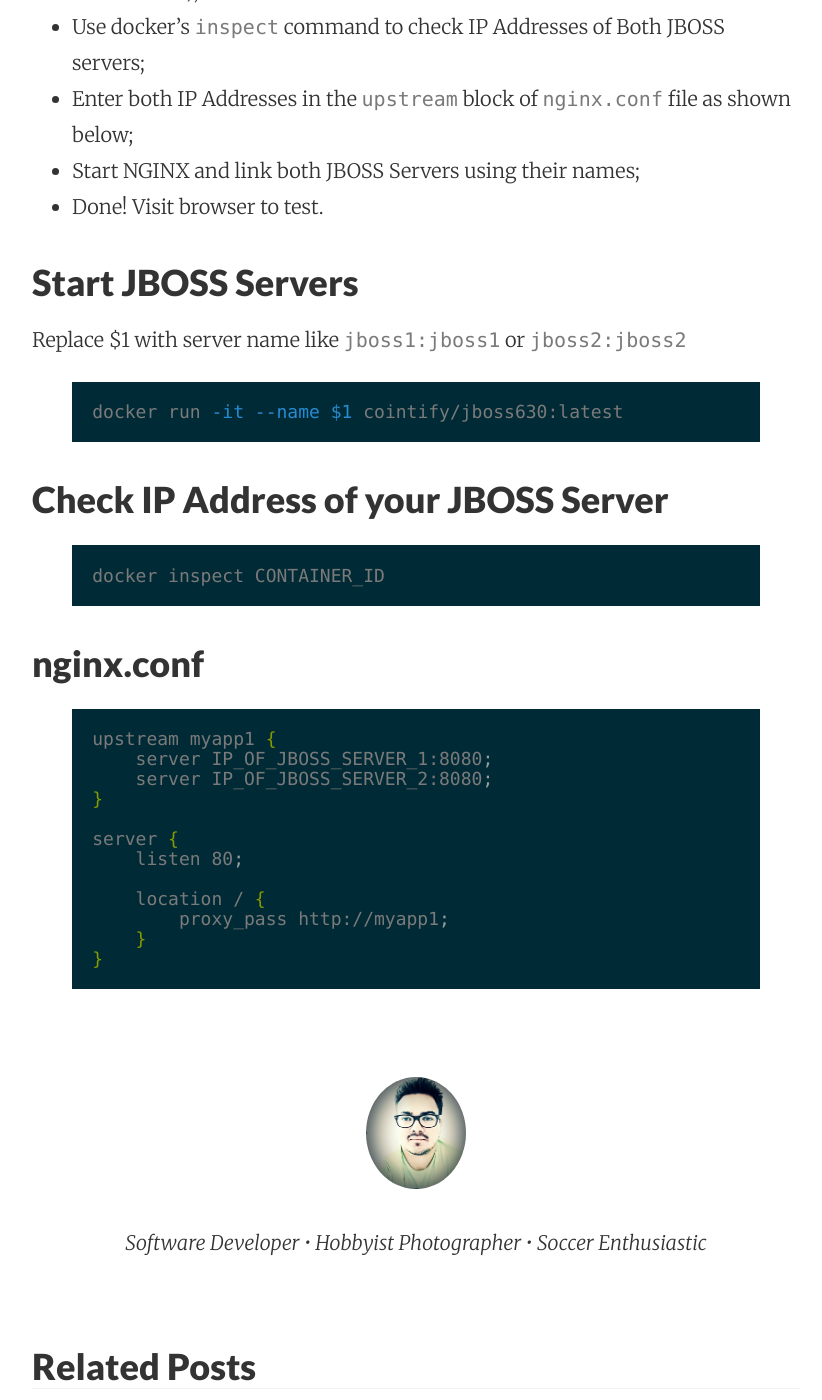
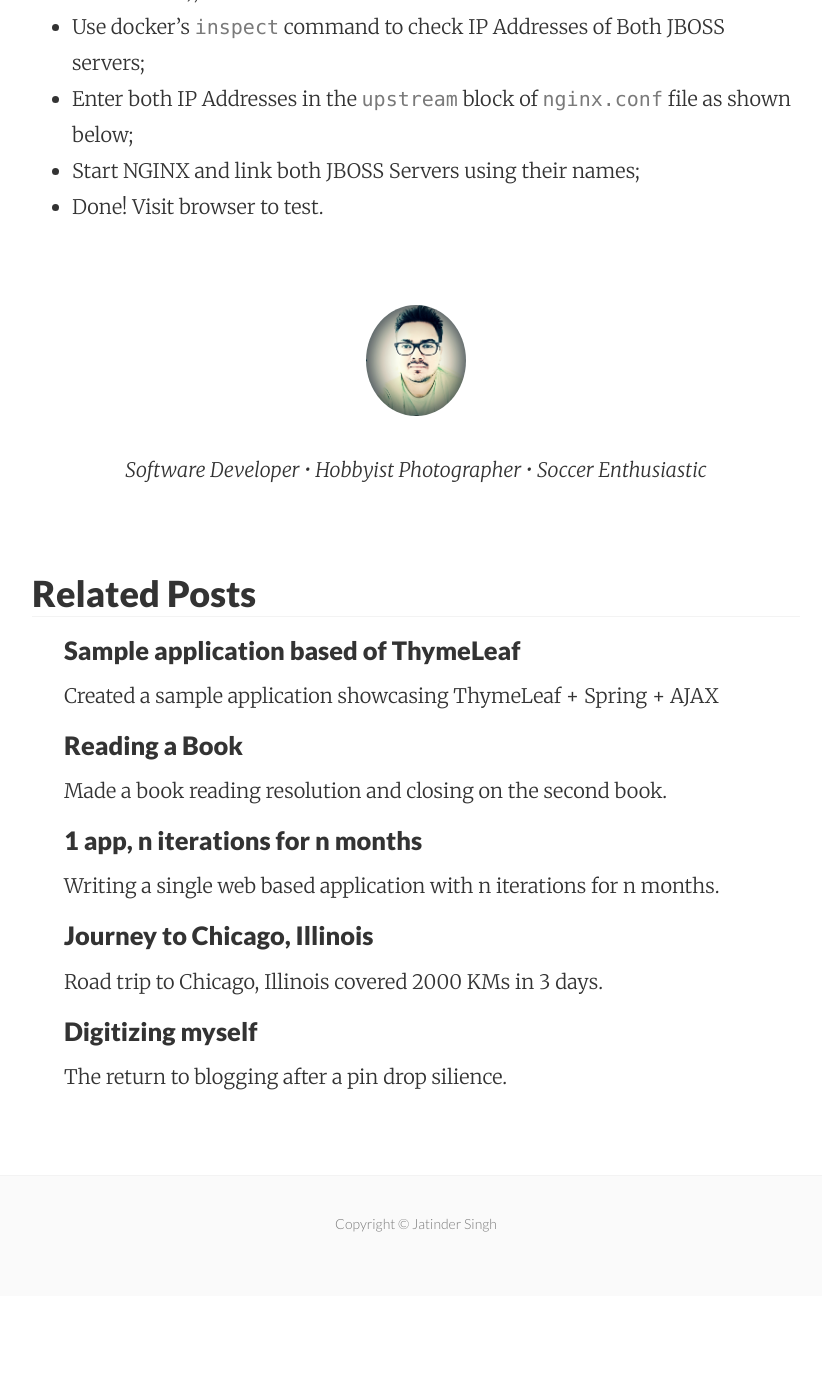
Before and after one commit to cointify/cointify.github.io, a Jekyll site: the page built from _posts/2015-02-08-docker-weekend.md, in a window 1280 px wide and 1400 px high, scrolled down 977 px. Shown: the whole window, without its empty margins (224-1046 px from the left). Built offline with Jekyll 4.4.1, drawn with Linux system fonts in a browser that asks for light colours; Markdown is read by kramdown in place of the engine named in the settings; after the commit the page ends 2273 px from its top, so only the background shows below that.

```diff
--- a/_posts/2015-02-08-docker-weekend.md
+++ b/_posts/2015-02-08-docker-weekend.md
@@ -19,33 +19,3 @@ are some of the steps I took to set-up everything:
 * Enter both IP Addresses in the `upstream` block of `nginx.conf` file as shown below;
 * Start NGINX and link both JBOSS Servers using their names;
 * Done! Visit browser to test.
-
-### Start JBOSS Servers
-Replace $1 with server name like `jboss1:jboss1` or `jboss2:jboss2`
-
-{% highlight shell %}
-docker run -it --name $1 cointify/jboss630:latest
-{% endhighlight %}
-
-### Check IP Address of your JBOSS Server
-
-{% highlight shell %}
-docker inspect CONTAINER_ID
-{% endhighlight %}
-
-### nginx.conf
-
-{% highlight shell %}
-upstream myapp1 {
-    server IP_OF_JBOSS_SERVER_1:8080;
-    server IP_OF_JBOSS_SERVER_2:8080;
-}
-
-server {
-    listen 80;
-
-    location / {
-        proxy_pass http://myapp1;
-    }
-}
-{% endhighlight %}
```
